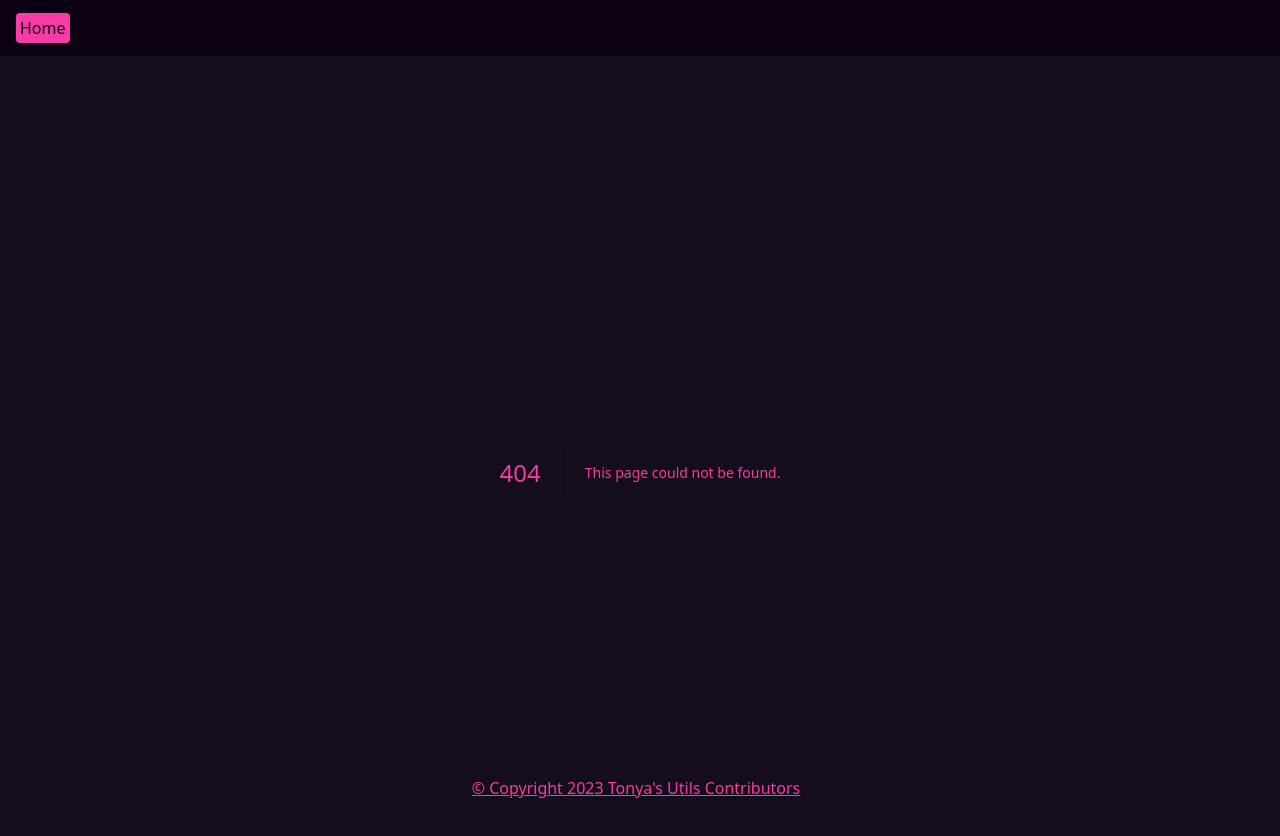
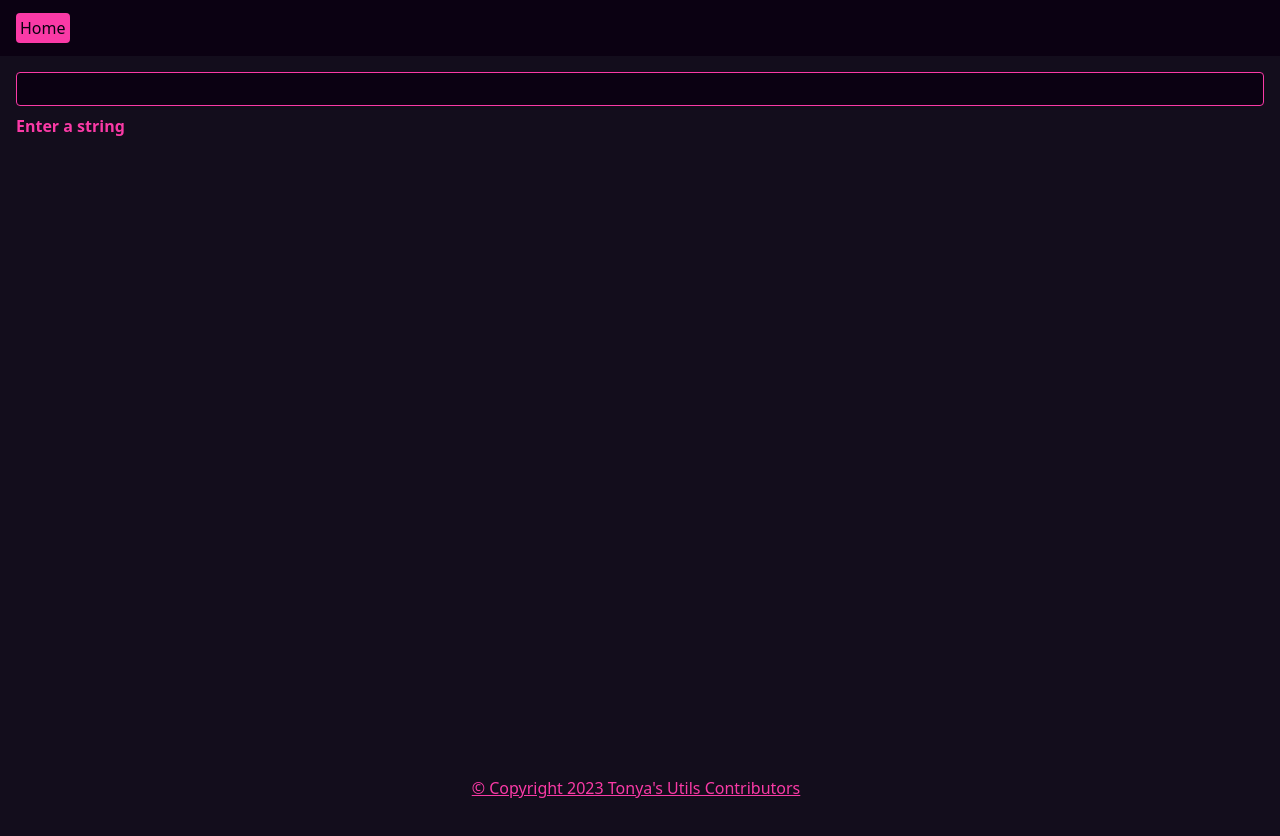
Before and after one commit to tonyaellie/tonya-utils, a Next.js app: page /case in a window 1280 px wide. Before the commit this address had no page. Shown: the top 836 px of the page. After the commit the page ends 800 px from the top, so only its background shows below. Built offline with nearby package versions, Linux system fonts and the light colour scheme.

Commit message:
feat: add case

```diff
--- /dev/null
+++ b/src/app/case/Case.tsx
@@ -0,0 +1,73 @@
+'use client';
+
+import { useState } from 'react';
+
+// TODO: add support for other cases
+
+const doNotCapitalize = [
+  'a',
+  'and',
+  'as',
+  'at',
+  'but',
+  'by',
+  'down',
+  'for',
+  'from',
+  'if',
+  'in',
+  'into',
+  'like',
+  'near',
+  'nor',
+  'of',
+  'off',
+  'on',
+  'once',
+  'onto',
+  'or',
+  'over',
+  'past',
+  'so',
+  'than',
+  'that',
+  'to',
+  'upon',
+  'when',
+  'with',
+  'yet',
+];
+
+const toTitleCase = (string: string) => {
+  return string
+    .split(' ')
+    .map((word) =>
+      doNotCapitalize.includes(word)
+        ? word
+        : word[0]?.toUpperCase() + word.slice(1)
+    )
+    .join(' ');
+};
+
+const removeDashes = (string: string) => {
+  return string.replace(/-/g, ' ');
+};
+
+const Case = () => {
+  const [string, setString] = useState('');
+
+  return (
+    <div className="flex flex-col gap-2">
+      <input
+        value={string}
+        onChange={(e) => setString(e.target.value)}
+        className="rounded border border-primary-500 bg-amethyst-2 px-2 py-1 focus:outline-none"
+      />
+      <span className="font-bold">
+        {string ? toTitleCase(removeDashes(string)) : 'Enter a string'}
+      </span>
+    </div>
+  );
+};
+
+export default Case;
--- /dev/null
+++ b/src/app/case/page.tsx
@@ -0,0 +1,14 @@
+import type { Metadata } from 'next';
+
+import Case from './Case';
+
+export const metadata: Metadata = {
+  title: 'Case Editor',
+  description: 'Change the case of a sentence.',
+};
+
+const CasePage = () => {
+  return <Case />;
+};
+
+export default CasePage;
--- a/src/app/page.tsx
+++ b/src/app/page.tsx
@@ -37,6 +37,7 @@ const Home: NextPage = () => {
       <CustomLink name="unix" />
       <CustomLink name="colour" />
       <CustomLink name="char" />
+      <CustomLink name="case" />
     </div>
   );
 };
```
Also changed, not shown: 1 other file (tests, documents, lock files or other folders).
